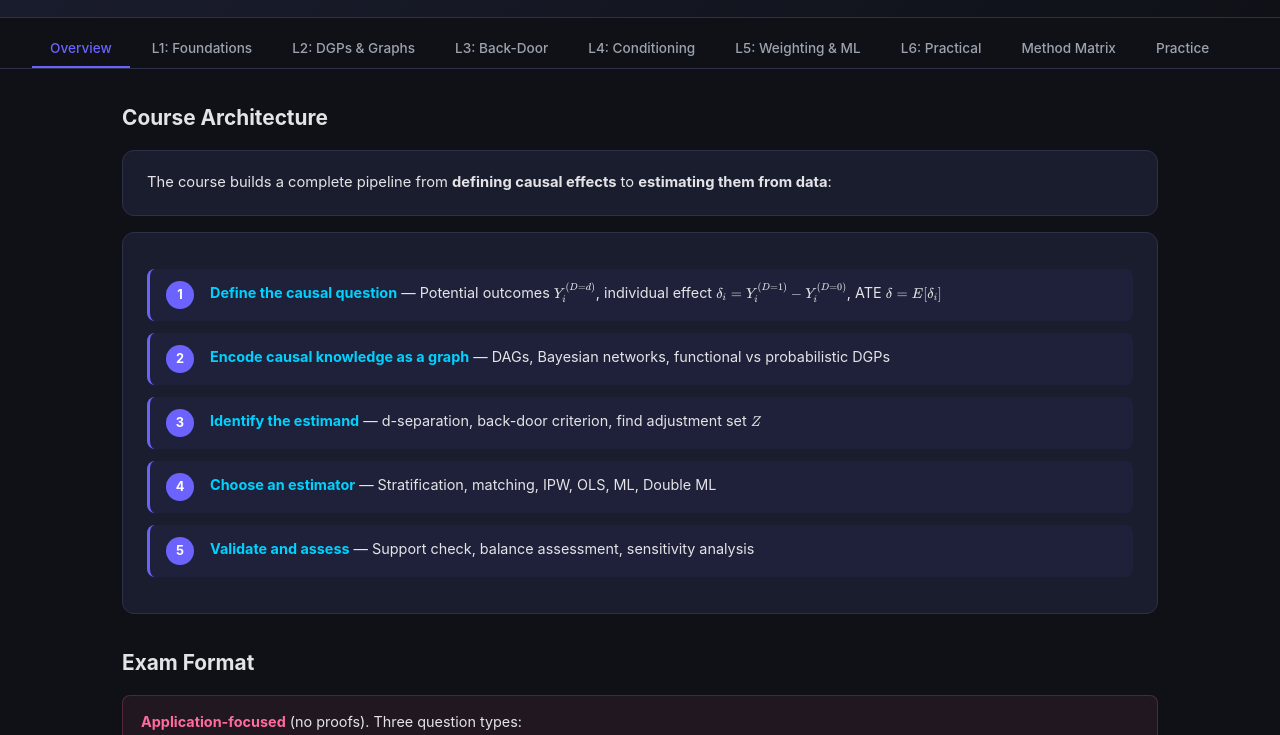
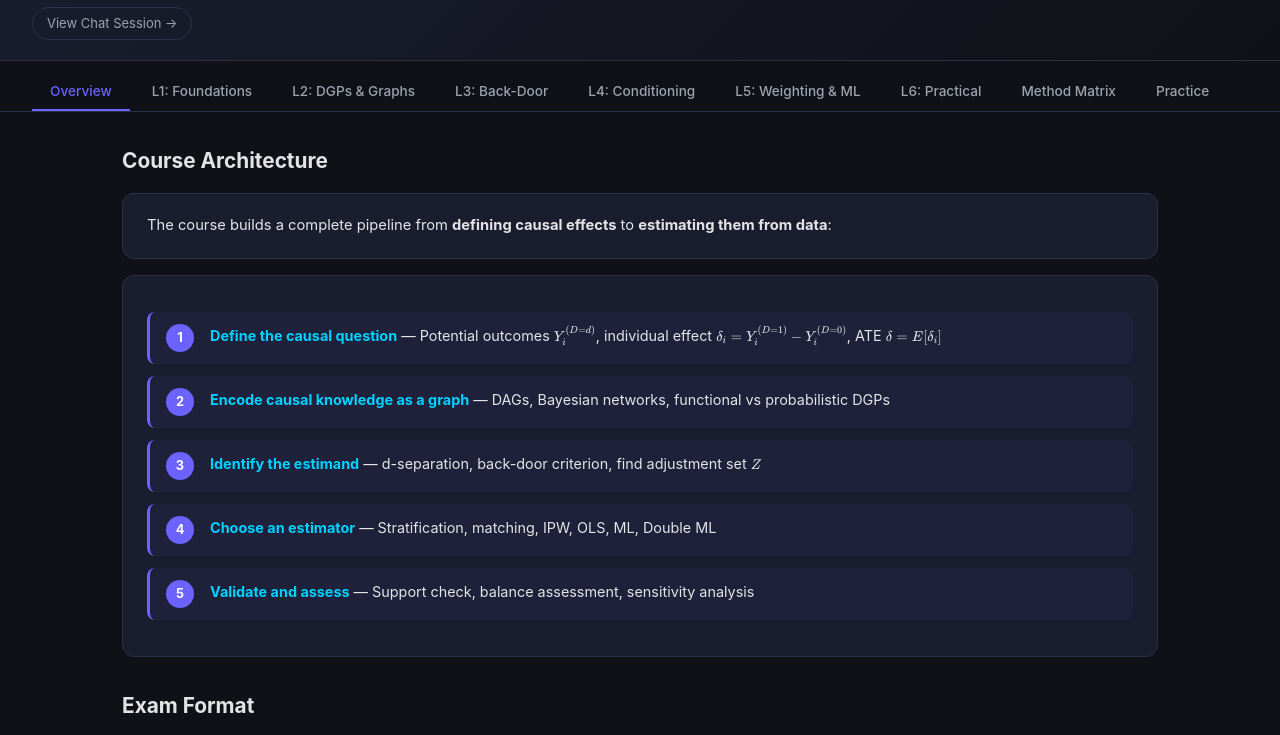
Before and after one commit to tyoon10/causal-inference, a plain HTML site: page index.html in a window 1280 px wide. Shown: the part 85-820 px from the top of the page. Drawn offline with nearby package versions, Linux system fonts and the light colour scheme.

Commit message:
Add cross-links between study guide and chat session

```diff
--- a/index.html
+++ b/index.html
@@ -361,6 +361,7 @@ svg .edge-blocked { stroke: var(--danger); stroke-width: 2; stroke-dasharray: 6,
 <div class="header">
   <h1>Causal Inference Study Module</h1>
   <div class="subtitle">Columbia Engineering | COMS 4995 &mdash; Spring 2026</div>
+  <a href="chat.html" style="display:inline-block;margin-top:10px;padding:5px 14px;border:1px solid var(--border);border-radius:20px;color:var(--text-dim);font-size:13px;text-decoration:none;transition:border-color 0.2s;" onmouseover="this.style.borderColor='var(--accent)';this.style.color='var(--accent)'" onmouseout="this.style.borderColor='var(--border)';this.style.color='var(--text-dim)'">View Chat Session &rarr;</a>
 </div>
 
 <div class="tabs" id="tabs">
```
Also changed, not shown: 1 other file.
